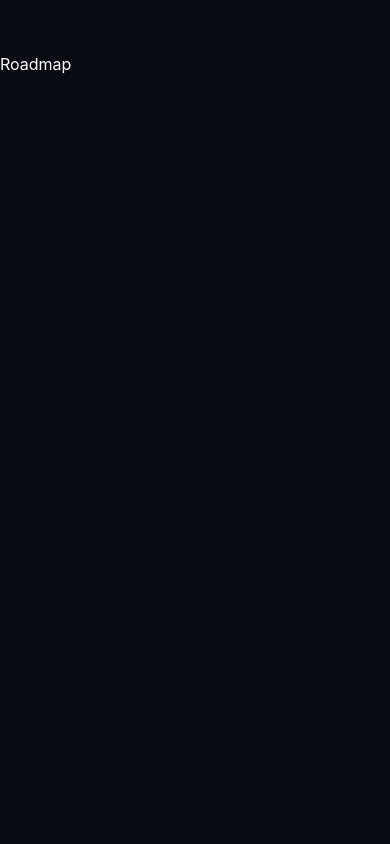
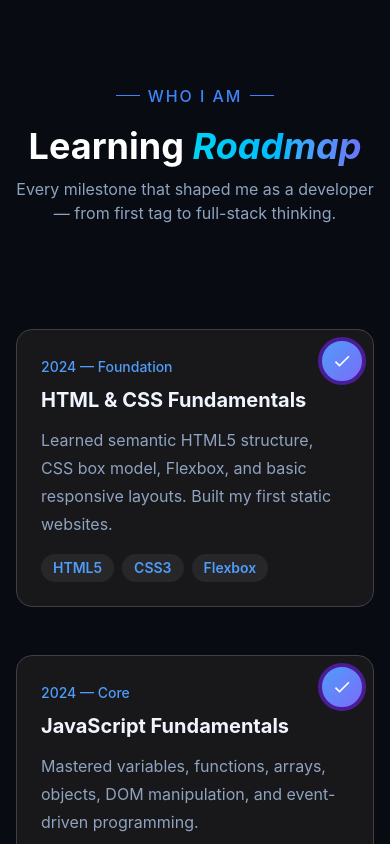
Before and after one commit to bader-codes/Bader-s-Portfolio, a React (Vite) app: page / in a window 390 px wide. Shown: the part 3740-4584 px from the top of the page. Built offline with nearby package versions, Linux system fonts and the light colour scheme.

Commit message:
Build roadmap section and improve timeline component

```diff
--- a/src/components/About/ProImage.tsx
+++ b/src/components/About/ProImage.tsx
@@ -1,4 +1,5 @@
 import { motion } from "motion/react";
+
 export default function ProImage() {
   return (
     <div className="overflow-hidden w-full h-100">
--- a/src/components/Roadmap/Roadmap.tsx
+++ b/src/components/Roadmap/Roadmap.tsx
@@ -1,7 +1,35 @@
+import TimeLine from "./TimeLine";
+
 export default function Roadmap() {
   return (
-    <div id="Roadmap" className="min-h-screen text-white">
-      Roadmap
-    </div>
+    <section id="Roadmap" className="py-8">
+      <div className="w-full flex justify-center items-center">
+        <p
+          className={`inline-flex items-center gap-2 text-base font-medium uppercase tracking-[0.12em]
+                text-blue-500 before:content-[''] before:inline-block before:w-6 before:h-px before:bg-blue-500
+                after:content-[''] after:inline-block after:w-6 after:h-px after:bg-blue-500`}
+        >
+          Who I Am
+        </p>
+      </div>
+
+      <div className="py-4 max-w-7xl mx-auto px-4 sm:px-6 lg:px-8 sm:py-12">
+        <div className="w-full flex flex-col justify-center items-center">
+          <h2 className="text-4xl sm:text-5xl xl:text-6xl font-bold leading-tight text-center w-full">
+            Learning{" "}
+            <span className="bg-linear-to-r from-cyan-400 via-sky-400 to-indigo-500 bg-clip-text text-transparent italic">
+              Roadmap
+            </span>
+          </h2>
+
+          <p className="my-2 text-base sm:text-lg text-gray-300 max-w-xl text-center text-mtd">
+            Every milestone that shaped me as a developer — from first tag to
+            full-stack thinking.
+          </p>
+        </div>
+      </div>
+
+      <TimeLine />
+    </section>
   );
 }
--- /dev/null
+++ b/src/components/Roadmap/TimeLine.tsx
@@ -0,0 +1,84 @@
+import { timelineData } from "./timelineData";
+import { TbLoader3 } from "react-icons/tb";
+import { MdCheck } from "react-icons/md";
+
+type TimelineItem = {
+  year: string;
+  title: string;
+  desc: string;
+  tags: string[];
+  completed: boolean;
+};
+
+export default function Timeline() {
+  return (
+    <section className="py-20">
+      <div className="container mx-auto px-4 max-w-7xl">
+        {/* Main Wrapper */}
+        <div className="relative">
+          {/* Center Line */}
+          <div className="absolute left-1/2 -top-25 -bottom-25 w-0.75 bg-gray-700 -translate-x-1/2 hidden md:block" />
+
+          {timelineData.map((item: TimelineItem, index) => {
+            const isLeft = index % 2 === 0;
+
+            return (
+              <div
+                key={index}
+                className={`relative flex mb-12 items-center
+                ${isLeft ? "md:justify-start" : "md:justify-end"}
+                justify-center`}
+              >
+                {/* Dot */}
+                <div
+                  className={`
+                    absolute z-20 w-12 h-12 rounded-full flex items-center justify-center
+                    border-4 right-2 top-2 md:left-1/2 md:right-auto md:-translate-x-1/2
+                    ${
+                      item.completed
+                        ? "bg-linear-[135deg] from-[#4f9cf9] to-[#7b6cf9] border-purple-900"
+                        : "bg-blue-500 border-blue-400 animate-pulse"
+                    }
+                `}
+                >
+                  {item.completed ? (
+                    <MdCheck size={20} />
+                  ) : (
+                    <TbLoader3 size={20} className="animate-spin" />
+                  )}
+                </div>
+
+                {/* Card */}
+                <div
+                  className={`w-full md:w-[45%] bg-zinc-900 p-6 rounded-2xl border border-zinc-700
+                  ${isLeft ? "md:mr-auto" : "md:ml-auto"}`}
+                >
+                  <span className="text-sm text-[#4f9cf9] font-medium">
+                    {item.year}
+                  </span>
+
+                  <h3 className="text-xl font-bold mt-2 mb-3 text-[#f0f4ff]">
+                    {item.title}
+                  </h3>
+
+                  <p className="leading-7 text-[#8fa3bf]">{item.desc}</p>
+
+                  <div className="flex gap-2 flex-wrap mt-4">
+                    {item.tags.map((tag, i) => (
+                      <span
+                        key={i}
+                        className="px-3 py-1 rounded-full bg-zinc-800 text-sm text-[#4f9cf9] font-semibold"
+                      >
+                        {tag}
+                      </span>
+                    ))}
+                  </div>
+                </div>
+              </div>
+            );
+          })}
+        </div>
+      </div>
+    </section>
+  );
+}
--- /dev/null
+++ b/src/components/Roadmap/timelineData.ts
@@ -0,0 +1,44 @@
+export const timelineData = [
+  {
+    year: "2024 — Foundation",
+    title: "HTML & CSS Fundamentals",
+    desc: "Learned semantic HTML5 structure, CSS box model, Flexbox, and basic responsive layouts. Built my first static websites.",
+    tags: ["HTML5", "CSS3", "Flexbox"],
+    completed: true,
+  },
+  {
+    year: "2024 — Core",
+    title: "JavaScript Fundamentals",
+    desc: "Mastered variables, functions, arrays, objects, DOM manipulation, and event-driven programming.",
+    tags: ["JavaScript", "DOM API", "Events"],
+    completed: true,
+  },
+  {
+    year: "2025 — Deep Dive",
+    title: "Advanced JavaScript",
+    desc: "Explored closures, prototypes, async/await, Promises, ES modules, and design patterns.",
+    tags: ["ES2022+", "Async/Await", "OOP"],
+    completed: true,
+  },
+  {
+    year: "2025 — Type Safety",
+    title: "TypeScript",
+    desc: "Adopted TypeScript for scalable codebases. Learned strict typing, generics, enums.",
+    tags: ["TypeScript", "Generics", "Interfaces"],
+    completed: true,
+  },
+  {
+    year: "2025 — Framework",
+    title: "React & Next",
+    desc: "Built component-driven UIs with hooks, context API, custom hooks.",
+    tags: ["React 18", "Hooks", "Zustand"],
+    completed: true,
+  },
+  {
+    year: "2026–Now — Horizon",
+    title: "Full-Stack Development",
+    desc: "Currently expanding into back-end with Node.js, Express, PostgreSQL, and Prisma.",
+    tags: ["Node.js", "PostgreSQL", "Prisma"],
+    completed: false,
+  },
+];
--- a/src/hooks/useActiveSection.ts
+++ b/src/hooks/useActiveSection.ts
@@ -1,43 +1,42 @@
 import { useEffect, useState } from "react";
 
 export function useActiveSection(sectionIds: string[]) {
-  const [activeSection, setActiveSection] = useState("hero");
-
-  useEffect(() => {
-    const observer = new IntersectionObserver(
-      (entries) => {
-        const visible = entries
-          .filter((entry) => entry.isIntersecting)
-          .sort((a, b) => b.intersectionRatio - a.intersectionRatio)[0];
-
-        if (visible) {
-          setActiveSection(visible.target.id);
-        }
-      },
-      {
-        rootMargin: "0px",
-        threshold: 0.5,
-      },
-    );
-
-    sectionIds.forEach((id) => {
-      const el = document.getElementById(id);
-      if (el) observer.observe(el);
-    });
-
-    return () => observer.disconnect();
-  }, [sectionIds]);
+  const [activeSection, setActiveSection] = useState("");
 
   useEffect(() => {
     const handleScroll = () => {
-      if (window.scrollY < 100) {
-        setActiveSection("hero");
+      const checkpoint = window.innerHeight * 0.35 + window.scrollY;
+
+      let currentSection = "";
+
+      sectionIds.forEach((id) => {
+        const el = document.getElementById(id);
+
+        if (!el) return;
+
+        const top = el.offsetTop;
+        const bottom = top + el.offsetHeight;
+
+        if (checkpoint >= top && checkpoint <= bottom) {
+          currentSection = id;
+        }
+      });
+
+      if (window.scrollY < 80) {
+        currentSection = "";
       }
+
+      setActiveSection(currentSection);
     };
 
     window.addEventListener("scroll", handleScroll);
-    return () => window.removeEventListener("scroll", handleScroll);
-  }, []);
+
+    handleScroll();
+
+    return () => {
+      window.removeEventListener("scroll", handleScroll);
+    };
+  }, [sectionIds]);
 
   return activeSection;
 }
```
